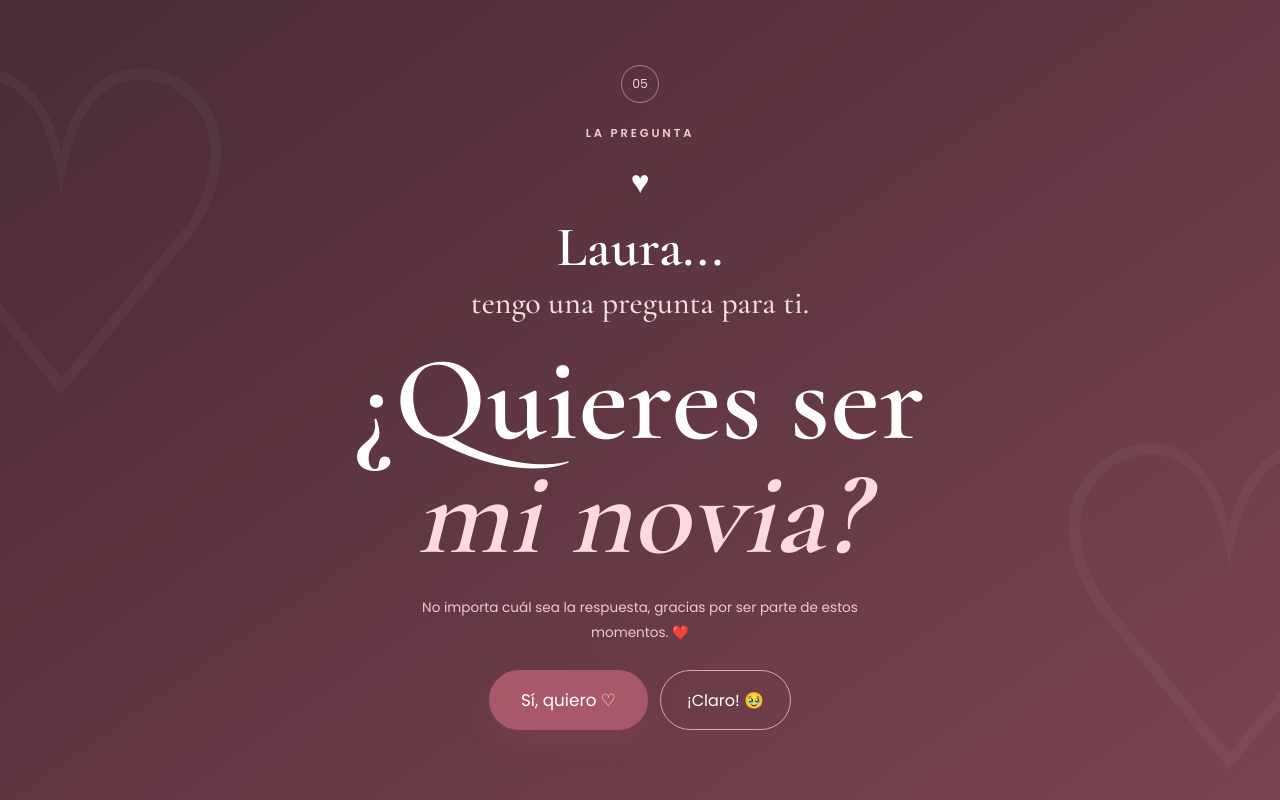
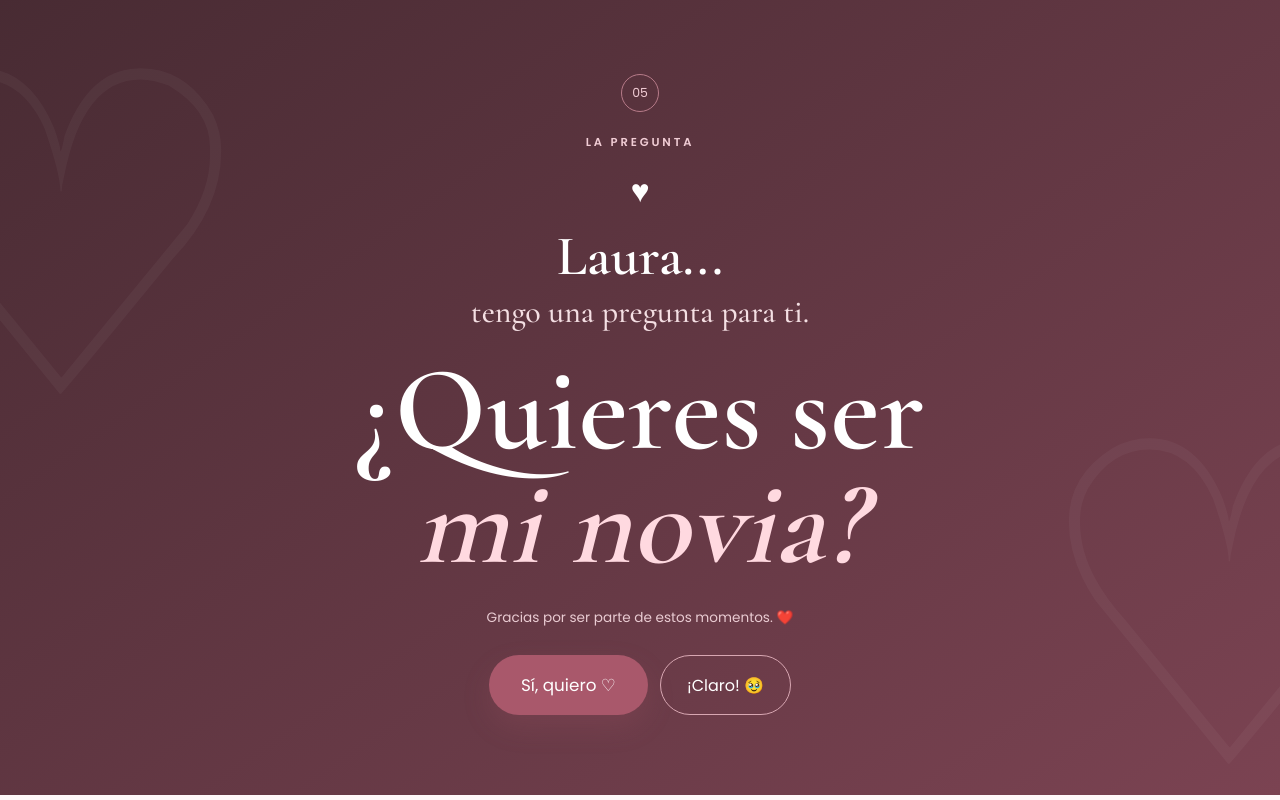
Before and after one commit to Maicoldaza324/pedidav2, a plain HTML site: page index.html in a window 1280 px wide. Shown: the part 4757-5557 px from the top of the page. Drawn offline with nearby package versions, Linux system fonts and the light colour scheme.

Commit message:
Update question note text in index.html

```diff
--- a/index.html
+++ b/index.html
@@ -102,7 +102,7 @@
         <h2>Laura...</h2>
         <p class="question-text">tengo una pregunta para ti.</p>
         <h3>¿Quieres ser<br><em>mi novia?</em></h3>
-        <p class="question-note">No importa cuál sea la respuesta, gracias por ser parte de estos momentos. ❤️</p>
+        <p class="question-note">Gracias por ser parte de estos momentos. ❤️</p>
         <div class="answers">
           <button class="primary-btn big" onclick="sayYes()">Sí, quiero ♡</button>
           <button class="outline-btn" onclick="sayYes()">¡Claro! 🥹</button>
```
